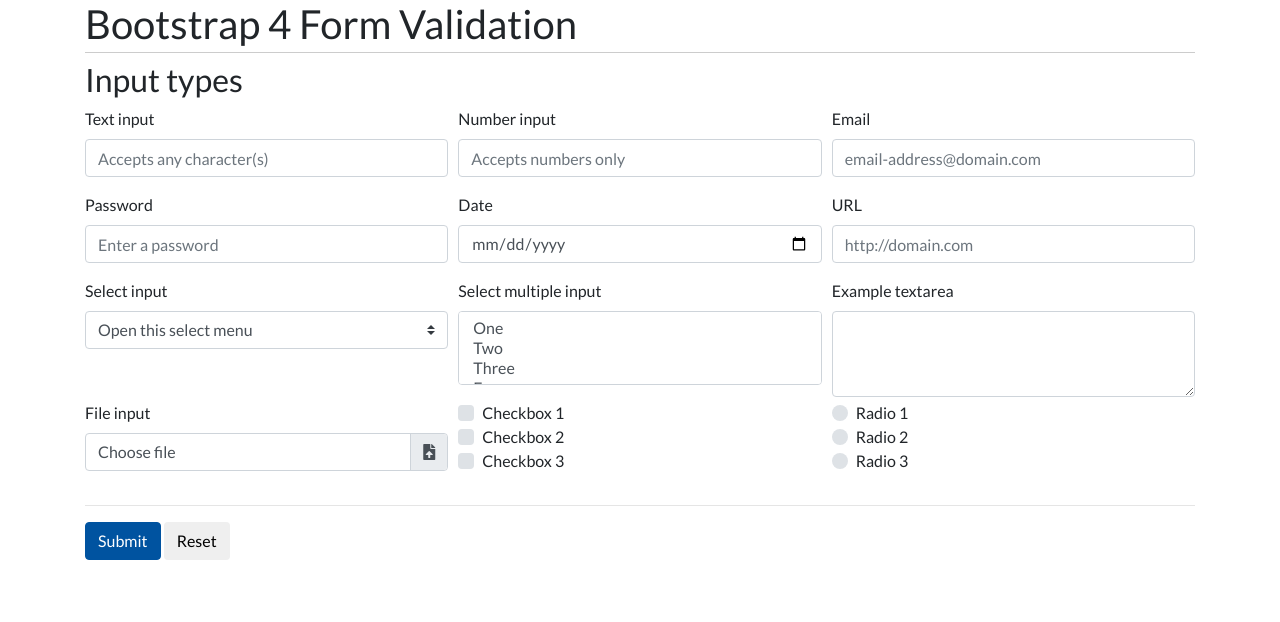
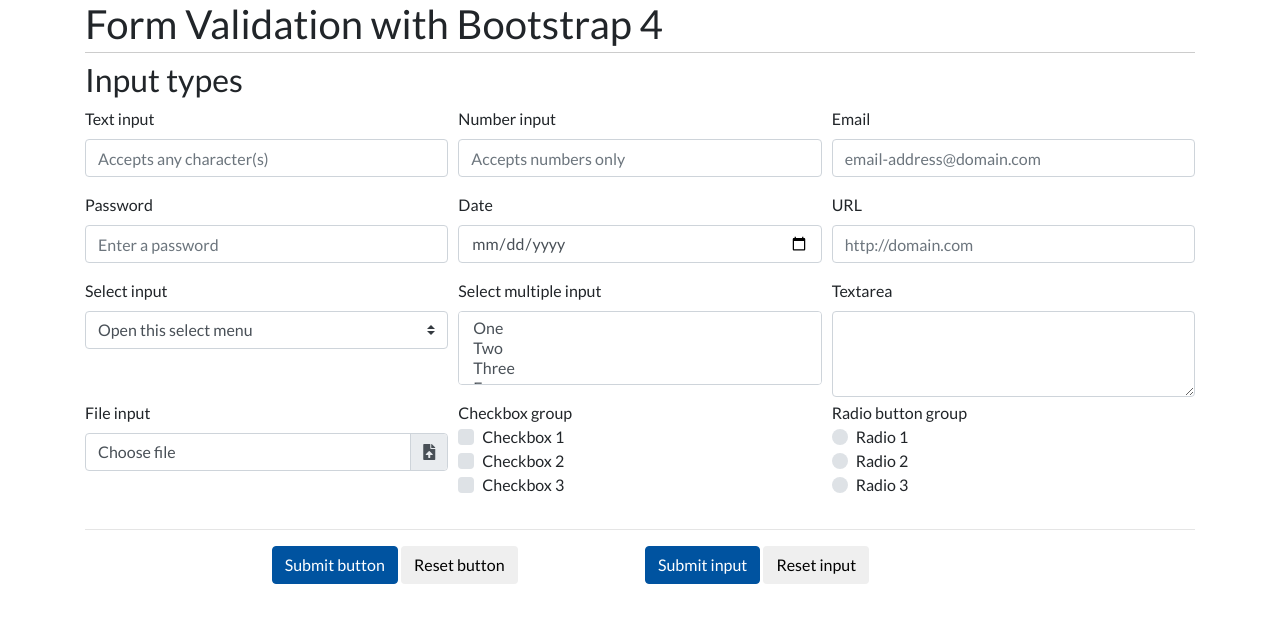
Before and after one commit to mtbotherd/form-validation, a website: page src/index.html in a window 1280 px wide. Drawn offline with Linux system fonts and the light colour scheme.

Commit message:
Changed page title and textarea label.

```diff
--- a/src/index.html
+++ b/src/index.html
@@ -14,7 +14,7 @@
 
 <body>
     <div class="container">
-        <h1>Bootstrap 4 Form Validation</h1>
+        <h1>Form Validation with Bootstrap 4</h1>
         <form class="needs-validation" novalidate>
             <h2>Input types</h2>
             <div class="form-row">
@@ -82,7 +82,7 @@
                     <div class="valid-feedback">Looks good! <i class="far fa-thumbs-up"></i></div>
                 </div>
                 <div class="col-md-4">
-                    <label for="exampleFormControlTextarea1">Example textarea</label>
+                    <label for="exampleFormControlTextarea1">Textarea</label>
                     <textarea class="form-control" id="exampleFormControlTextarea1" rows="3" required></textarea>
                     <div class="invalid-feedback"><i class="fas fa-exclamation-triangle"></i> Please enter some text.</div>
                     <div class="valid-feedback">Looks good! <i class="far fa-thumbs-up"></i></div>
@@ -99,6 +99,7 @@
                     </div>
                 </div>
                 <div class="col-md-4 mb-3">
+                    <div>Checkbox group</div>
                     <div class="custom-control custom-checkbox">
                         <input type="checkbox" name="customCheckbox" class="custom-control-input" id="checkboxInput1" required>
                         <label class="custom-control-label" for="checkboxInput1">Checkbox 1</label>
@@ -115,6 +116,7 @@
                     </div>
                 </div>
                 <div class="col-md-4">
+                    <div>Radio button group</div>
                     <div class="custom-control custom-radio">
                         <input type="radio" id="radio1" name="customRadio" class="custom-control-input" required>
                         <label class="custom-control-label" for="radio1">Radio 1</label>
@@ -132,8 +134,16 @@
                 </div>
             </div>
             <hr />
-            <button class="btn btn-primary" type="submit">Submit</button>
-            <button class="btn btn-default" type="reset">Reset</button>
+            <div class="form-row">
+                <div class="col-md-4 offset-md-2 mb-3">
+                    <button class="btn btn-primary" type="submit">Submit button</button>
+                    <button class="btn btn-default" type="reset">Reset button</button>
+                </div>
+                <div class="col-md-6">
+                    <input type="submit" class="btn btn-primary" value="Submit input" />
+                    <input type="reset" class="btn btn-default" value="Reset input" />
+                </div>
+            </div>
         </form>
     </div>
 
```
